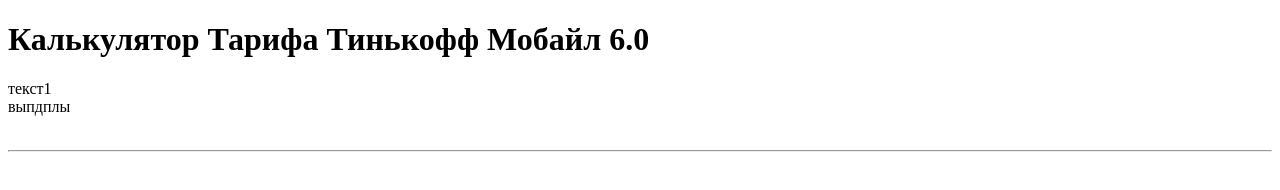
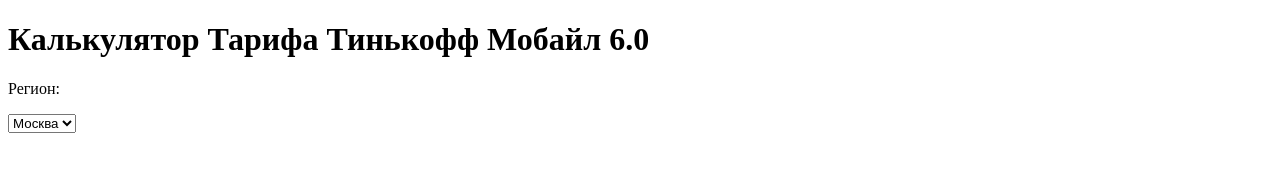
Before and after one commit to laurel666/laurel666.github.io, a plain HTML site: page index.html in a window 1280 px wide. Drawn offline with Linux system fonts and the light colour scheme.

Commit message:
начало формы

```diff
--- a/index.html
+++ b/index.html
@@ -2,13 +2,13 @@
 <html>
     <body>
         <h1>Калькулятор Тарифа Тинькофф Мобайл 6.0</h1>
-        <p>
-            текст1<br>
-            выпдплы<br>
-            <br>
-            <hr>
-            <br>
-
-        </p>
+        <div>
+            <p>Регион:</p>
+            <select name="Регион:">
+                <option value="Москва">Москва</option>
+                <option value="Питер">Питер</option>
+                <!--И так далее...-->
+            </select>
+        </div>
     </body>
 </html>
```
